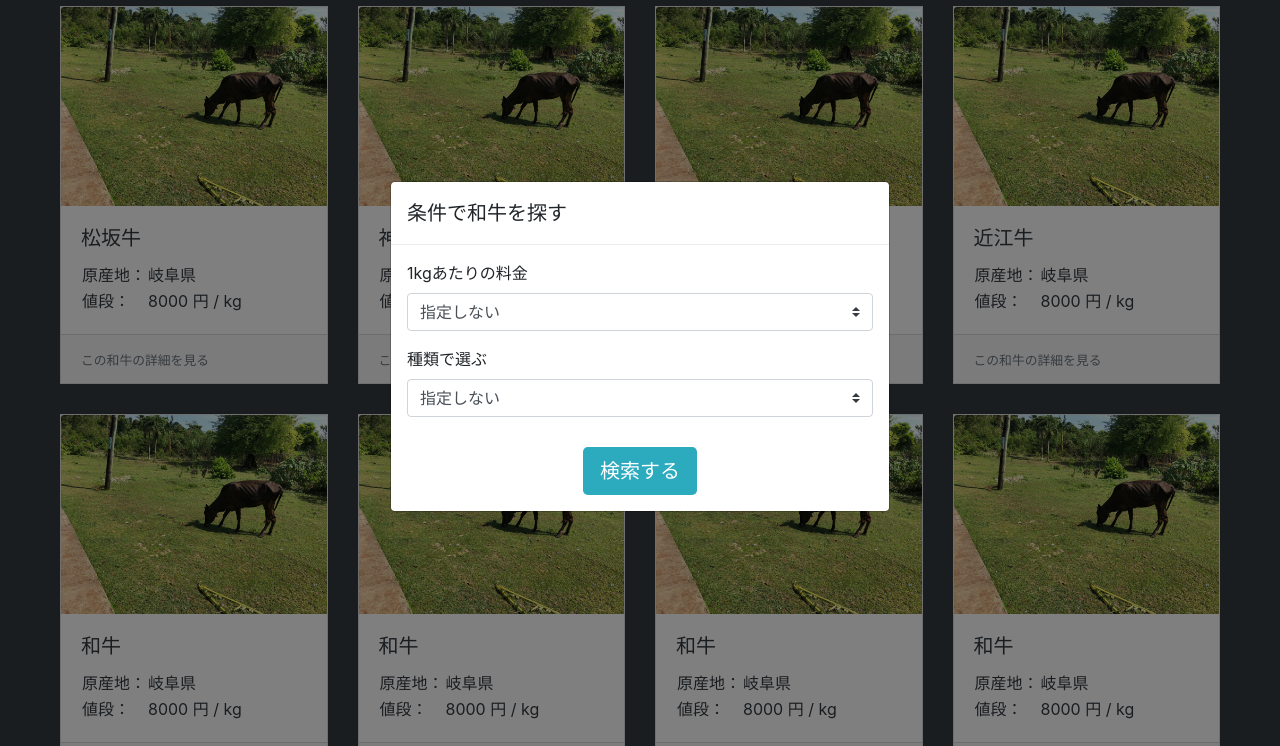
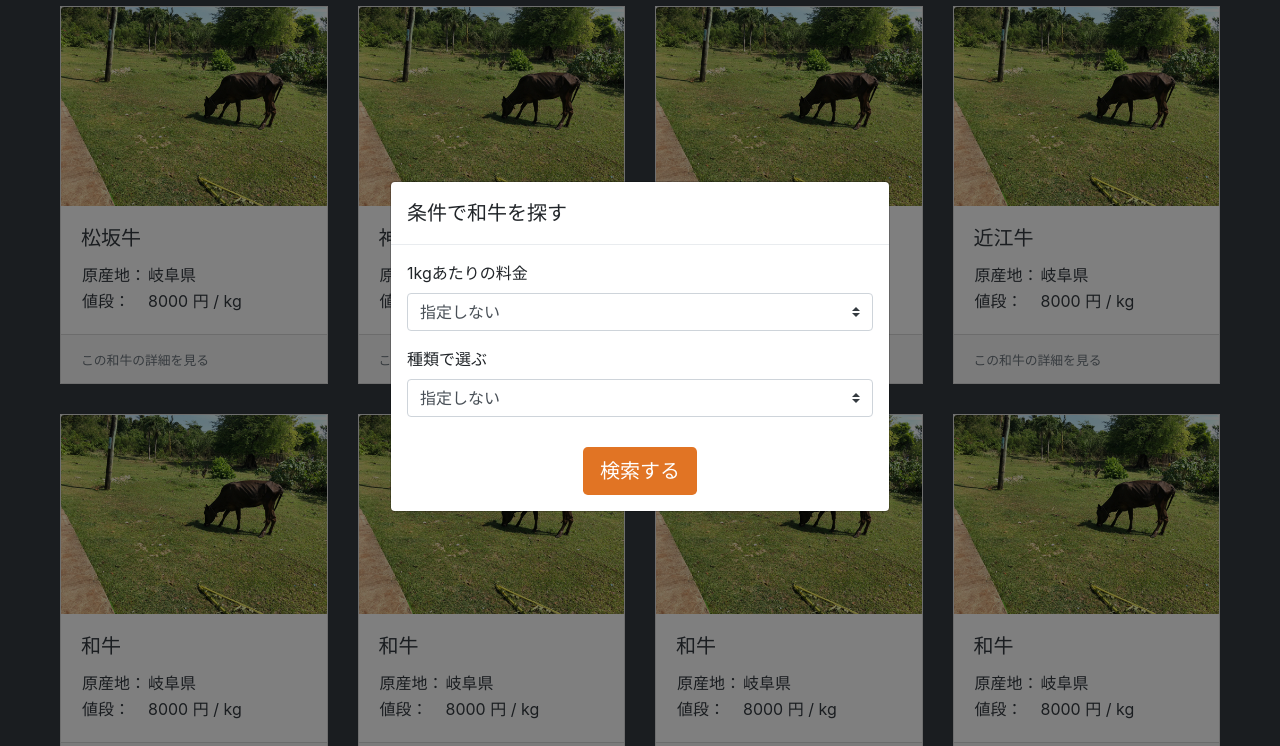
Before and after one commit to tatsuhiroto615/wagyu_price, a plain HTML site: page index.html in a window 1280 px wide. Both pictures are taken after a click on the link 1204 px from the left and 20 px from the top of the page. Shown: the part 54-800 px from the top of the page. Drawn offline with Linux system fonts and the light colour scheme.

Commit message:
検索ボタンの色を変更

```diff
--- a/css/style.css
+++ b/css/style.css
@@ -41,7 +41,7 @@ p {
 
 
 .submit-color {
-  background-color: #17a2b8;
+  background-color: #DE660D;
   color: white;
   opacity: 0.9;
   transition: all 0.4s;
```
